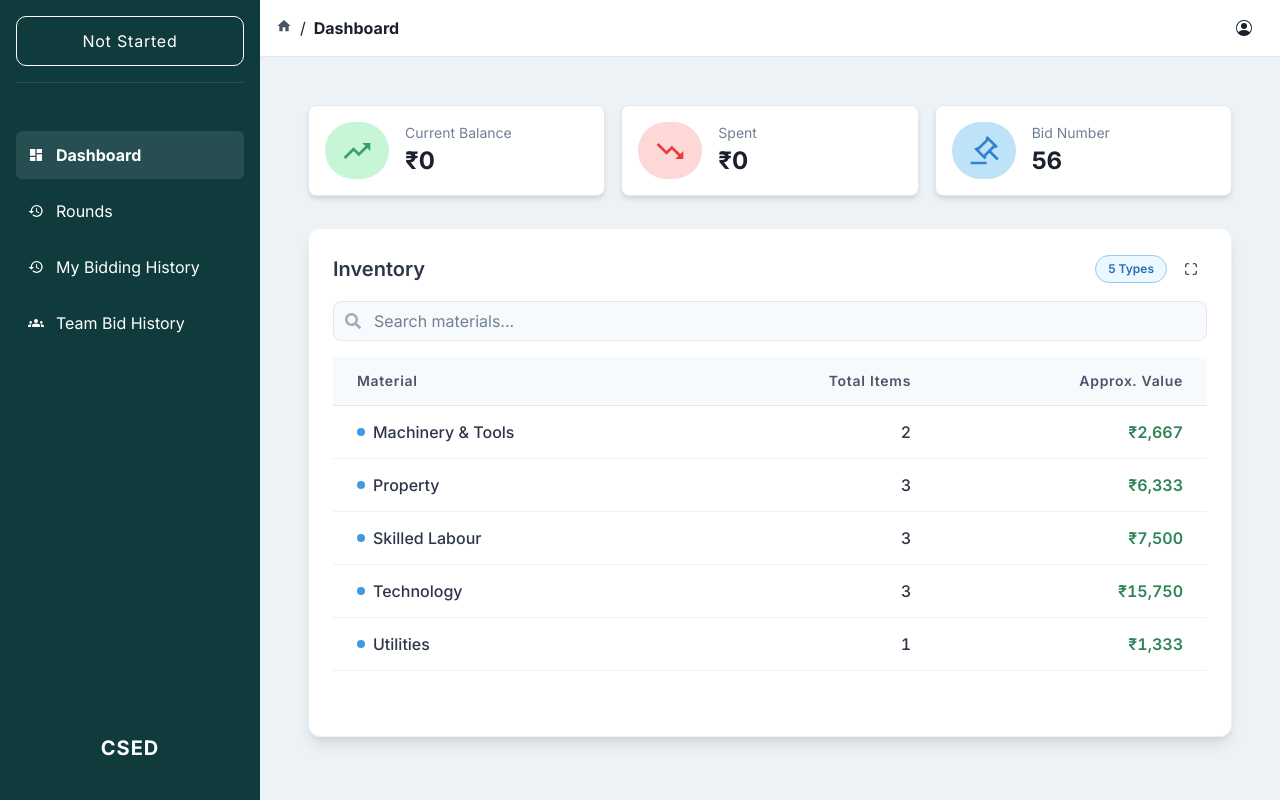
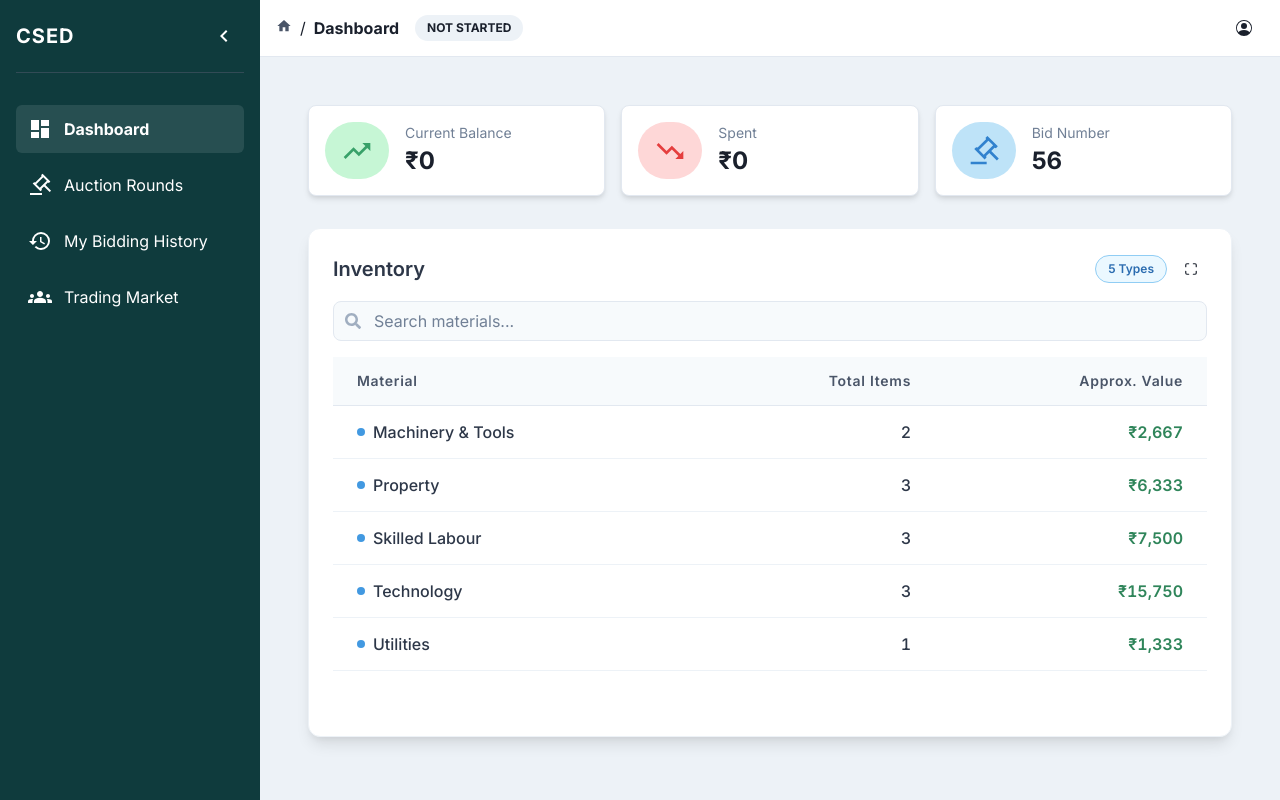
Before and after one commit to ashvant-sunish/auction-to-action, a React (Vite) app in the folder auction-to-action/: page /userdashboard in a window 1280 px wide. Built offline with nearby package versions, Linux system fonts and the light colour scheme; no server answers; sample sign-in values are in the browser's storage.

Commit message:
feat : created collapsable sidebar and moved ongoing rounds to navbar

```diff
--- a/auction-to-action/src/Components/User/Navbar.jsx
+++ b/auction-to-action/src/Components/User/Navbar.jsx
@@ -8,18 +8,32 @@ import {
   Breadcrumb,
   BreadcrumbItem,
   BreadcrumbLink,
-  Tooltip,
   Menu,
   MenuButton,
   MenuList,
   MenuItem,
   Divider,
+  Badge,
 } from "@chakra-ui/react";
-import { MdHome, MdPerson } from "react-icons/md";
+import { MdHome } from "react-icons/md";
 import { BsPersonCircle } from "react-icons/bs";
 import { CiLogout } from "react-icons/ci";
 
-const Navbar = ({ pageTitle, onLogout, teamData, }) => {
+const Navbar = ({ pageTitle, onLogout, teamData, currentRound, gameState }) => {
+  // Function to determine badge color based on game state
+  const getBadgeColorScheme = () => {
+    // States 1, 3, 5 are "Ongoing"
+    if ([1, 3, 5].includes(gameState)) {
+      return "green";
+    }
+    // States 2, 4, 6 are "Ended"
+    if ([2, 4, 6].includes(gameState)) {
+      return "red";
+    }
+    // State 0 is "Not Started"
+    return "gray";
+  };
+
   return (
     <Flex
       as="header"
@@ -32,7 +46,7 @@ const Navbar = ({ pageTitle, onLogout, teamData, }) => {
       borderBottomWidth="1px"
       borderColor="gray.200"
     >
-      <Box>
+      <HStack spacing={4}>
         <Breadcrumb separator="/">
           <BreadcrumbItem>
             <BreadcrumbLink href="#">
@@ -45,20 +59,28 @@ const Navbar = ({ pageTitle, onLogout, teamData, }) => {
             </BreadcrumbLink>
           </BreadcrumbItem>
         </Breadcrumb>
-      </Box>
+        {/* --- CHANGE: Added the Round Status Badge --- */}
+        <Badge
+          colorScheme={getBadgeColorScheme()}
+          variant="subtle"
+          px={3}
+          py={1}
+          borderRadius="full"
+        >
+          {currentRound}
+        </Badge>
+      </HStack>
 
       <HStack spacing={4}>
         <Menu>
           <MenuButton
             as={IconButton}
-            aria-label='Options'
+            aria-label="Options"
             icon={<BsPersonCircle />}
-            variant='none'
+            variant="none"
           />
           <MenuList bg="white" textColor="black">
-            <MenuItem>
-              Logged in as: {teamData?.teamNumber || "Team"}
-            </MenuItem>
+            <MenuItem>Logged in as: {teamData?.teamNumber || "Team"}</MenuItem>
             <Divider />
             <MenuItem onClick={onLogout}>
               <CiLogout /> &nbsp;Log Out
--- a/auction-to-action/src/Components/User/Sidebar.jsx
+++ b/auction-to-action/src/Components/User/Sidebar.jsx
@@ -7,8 +7,18 @@ import {
   Divider,
   Icon,
   Heading,
+  Flex,
+  IconButton,
+  Tooltip,
 } from "@chakra-ui/react";
-import { MdDashboard, MdHistory, MdGroups } from "react-icons/md";
+import {
+  MdDashboard,
+  MdHistory,
+  MdGroups,
+  MdChevronLeft,
+  MdChevronRight,
+} from "react-icons/md";
+import { RiAuctionLine } from "react-icons/ri";
 
 const CsedLogo = () => (
   <Heading size="md" color="white" letterSpacing="wider">
@@ -16,12 +26,17 @@ const CsedLogo = () => (
   </Heading>
 );
 
-const Sidebar = ({ setActiveComponent, activeComponent, currentRound }) => {
+const Sidebar = ({
+  setActiveComponent,
+  activeComponent,
+  isCollapsed,
+  onToggle,
+}) => {
   const navItems = [
     { name: "Dashboard", icon: MdDashboard, key: "dashboard" },
-    { name: "Rounds", icon: MdHistory, key: "rounds" },
+    { name: "Auction Rounds", icon: RiAuctionLine, key: "rounds" },
     { name: "My Bidding History", icon: MdHistory, key: "my-bids" },
-    { name: "Team Bid History", icon: MdGroups, key: "team-bids" },
+    { name: "Trading Market", icon: MdGroups, key: "trading-market" },
   ];
 
   return (
@@ -31,26 +46,40 @@ const Sidebar = ({ setActiveComponent, activeComponent, currentRound }) => {
       top="0"
       left="0"
       h="full"
-      w="260px"
+      w={isCollapsed ? "80px" : "260px"}
       bg="#0f3b3d"
       color="white"
       p={4}
       display={{ base: "none", md: "block" }}
+      transition="width 0.2s ease-in-out"
     >
       <VStack align="stretch" spacing={4} h="full">
-        <Box
-          border={"1px solid white"}
-          borderRadius={"10px"}
+        {/* Header with logo and working toggle button */}
+        <Flex align="center" justify={isCollapsed ? "center" : "space-between"}>
+          {!isCollapsed && <CsedLogo />}
+          <IconButton
+            icon={isCollapsed ? <MdChevronRight /> : <MdChevronLeft />}
+            onClick={onToggle}
+            variant="ghost"
+            color="white"
+            aria-label="Toggle Sidebar"
+            fontSize="24px"
+            _hover={{ bg: "rgba(255, 255, 255, 0.1)" }}
+          />
+        </Flex>
+
+        <Divider borderColor="gray.600" />
+
+        <VStack align="stretch" spacing={2} mt={4}>
+          {navItems.map((item) => (
+            <Tooltip
+              key={item.key}
+              label={item.name}
+              placement="right"
+              isDisabled={!isCollapsed}
+              hasArrow
             >
-          <Box color="white" letterSpacing="wider" p={3} justifyContent={"center"} textAlign={"center"}>
-            {currentRound}
-          </Box>
-        </Box>
-        <Divider borderColor="gray.600" />
-        <VStack align="stretch" spacing={2} mt={8}>
-          {navItems.map((item) => (
               <Link
-              key={item.key}
                 onClick={() => setActiveComponent(item.key)}
                 p={3}
                 borderRadius="md"
@@ -62,22 +91,19 @@ const Sidebar = ({ setActiveComponent, activeComponent, currentRound }) => {
                 fontWeight={activeComponent === item.key ? "bold" : "normal"}
                 display="flex"
                 alignItems="center"
+                justifyContent={isCollapsed ? "center" : "flex-start"}
                 _hover={{ bg: "rgba(255, 255, 255, 0.1)", cursor: "pointer" }}
               >
-              <Icon as={item.icon} mr={3} />
-              <Text>{item.name}</Text>
+                <Icon as={item.icon} boxSize={6} />
+                {!isCollapsed && (
+                  <Text ml={3} transition="opacity 0.2s ease-in-out">
+                    {item.name}
+                  </Text>
+                )}
               </Link>
+            </Tooltip>
           ))}
         </VStack>
-        <Box
-          p={2}
-          userSelect="none"
-          mt="auto"
-        >
-          <Box p={4} display="flex" alignItems="center" justifyContent="center">
-            <CsedLogo />
-          </Box>
-        </Box>
       </VStack>
     </Box>
   );
--- a/auction-to-action/src/Pages/User/Dashboard.User.jsx
+++ b/auction-to-action/src/Pages/User/Dashboard.User.jsx
@@ -2,22 +2,27 @@ import React, { useState, useEffect } from "react";
 import { Box, Flex, useToast } from "@chakra-ui/react";
 import { useNavigate } from "react-router-dom";
 import axios from "axios";
-import serverUrl, { socketServerUrl } from "../../servercon";
-import socketService from "../../services/socket";
+import serverUrl, { socketServerUrl } from "../../servercon.js";
+import socketService from "../../services/socket.js";
 import Sidebar from "../../Components/User/Sidebar";
 import Navbar from "../../Components/User/Navbar";
 import DashboardContent from "../../Components/User/DashboardContent";
 import MyBids from "../../Components/User/MyBids";
-import TradingMarket from "../../Components/User/TeamBids";
+import TradingMarket from "../../Components/User/TradingMarket";
 import RoundsUser from "../../Components/User/Rounds.User";
 
 function UserDashboard() {
   const [activeComponent, setActiveComponent] = useState("dashboard");
   const [teamData, setTeamData] = useState(null);
   const [balance, setBalance] = useState(0);
-  const [gameState, setGameState] = useState(0); // Add gameState
+  const [gameState, setGameState] = useState(0);
+  const [isSidebarCollapsed, setSidebarCollapsed] = useState(false);
   const navigate = useNavigate();
   const toast = useToast();
+
+  const toggleSidebar = () => {
+    setSidebarCollapsed(!isSidebarCollapsed);
+  };
 
   useEffect(() => {
     const token = localStorage.getItem("token");
@@ -26,10 +31,9 @@ function UserDashboard() {
       return;
     }
     fetchTeamData();
-    fetchCurrentRound(); // Fetch initial round data
+    fetchCurrentRound();
     setupRealTimeConnection();
 
-    // Cleanup on unmount
     return () => {
       socketService.disconnect();
     };
@@ -52,6 +56,7 @@ function UserDashboard() {
       newGameState = roundStatus === "ongoing" ? 5 : 6;
     }
     setGameState(newGameState);
+    return newGameState;
   };
 
   const getRoundDisplayText = (state) => {
@@ -68,19 +73,12 @@ function UserDashboard() {
   };
 
   const setupRealTimeConnection = () => {
-    // Connect to Socket.IO server using the configured URL
-    console.log("伯 Connecting to Socket.IO server:", socketServerUrl);
     socketService.connect(socketServerUrl);
 
-    // Listen for team updates
     socketService.onTeamUpdate((updatedTeam) => {
-      console.log("藤 Real-time team update received:", updatedTeam);
-
-      // Update team data if it matches current team
       if (teamData && updatedTeam.teamNumber === teamData.teamNumber) {
         setTeamData(updatedTeam);
         setBalance(updatedTeam.balance || updatedTeam.credit || 0);
-
         toast({
           title: "Team data updated",
           description: "Your team information has been updated in real-time",
@@ -91,24 +89,18 @@ function UserDashboard() {
       }
     });
 
-    // Listen for round updates
     socketService.onRoundUpdate((roundData) => {
-      console.log("藤 Round update received:", roundData);
-      processRoundData(roundData);
-
+      const newState = processRoundData(roundData);
       toast({
         title: "Round Update",
-        description: getRoundDisplayText(gameState),
+        description: getRoundDisplayText(newState),
         status: "info",
         duration: 4000,
         isClosable: true,
       });
     });
 
-    // Listen for database updates
     socketService.onDatabaseUpdate((data) => {
-      console.log("沈 Database update received:", data);
-
       toast({
         title: "System update",
         description: "Database has been updated",
@@ -144,17 +136,14 @@ function UserDashboard() {
       }
     } catch (error) {
       console.error("Error fetching current round:", error);
-      // Keep default value if fetch fails
     }
   };
 
   const handleLogout = () => {
-    // Disconnect socket and leave team room
     if (teamData?.teamNumber) {
       socketService.leaveTeam(teamData.teamNumber);
     }
     socketService.disconnect();
-
     localStorage.removeItem("token");
     toast({
       title: "Logged out successfully",
@@ -169,19 +158,13 @@ function UserDashboard() {
     dashboard: "Dashboard",
     "my-bids": "My Bidding History",
     "trading-market": "Trading Market",
-    rounds: "Rounds",
+    rounds: "Auction Rounds",
   };
 
   const renderContent = () => {
     switch (activeComponent) {
       case "dashboard":
-        return (
-          <DashboardContent
-            teamData={teamData}
-            balance={balance}
-            currentRound={getRoundDisplayText(gameState)}
-          />
-        );
+        return <DashboardContent teamData={teamData} balance={balance} />;
       case "my-bids":
         return <MyBids />;
       case "trading-market":
@@ -189,13 +172,7 @@ function UserDashboard() {
       case "rounds":
         return <RoundsUser gameState={gameState} />;
       default:
-        return (
-          <DashboardContent
-            teamData={teamData}
-            balance={balance}
-            currentRound={getRoundDisplayText(gameState)}
-          />
-        );
+        return <DashboardContent teamData={teamData} balance={balance} />;
     }
   };
 
@@ -204,19 +181,23 @@ function UserDashboard() {
       <Sidebar
         activeComponent={activeComponent}
         setActiveComponent={setActiveComponent}
-        currentRound={getRoundDisplayText(gameState)}
+        isCollapsed={isSidebarCollapsed}
+        onToggle={toggleSidebar}
       />
       <Box
         flex="1"
-        ml={{ base: 0, md: "260px" }}
+        ml={{ base: 0, md: isSidebarCollapsed ? "80px" : "260px" }}
         bg="gray.100"
         h="100vh"
         overflow="hidden"
+        transition="margin-left 0.2s ease-in-out"
       >
         <Navbar
           pageTitle={pageTitles[activeComponent]}
           onLogout={handleLogout}
           teamData={teamData}
+          currentRound={getRoundDisplayText(gameState)}
+          gameState={gameState}
         />
         <Box
           p={6}
```
Also changed, not shown: auction-to-action/src/Documentation.md (+6 -0 lines), auction-to-action/src/Components/User/TradingMarket.jsx (renamed from auction-to-action/src/Components/User/TeamBids.jsx). Lines whose indentation alone changed are shown as unchanged.
